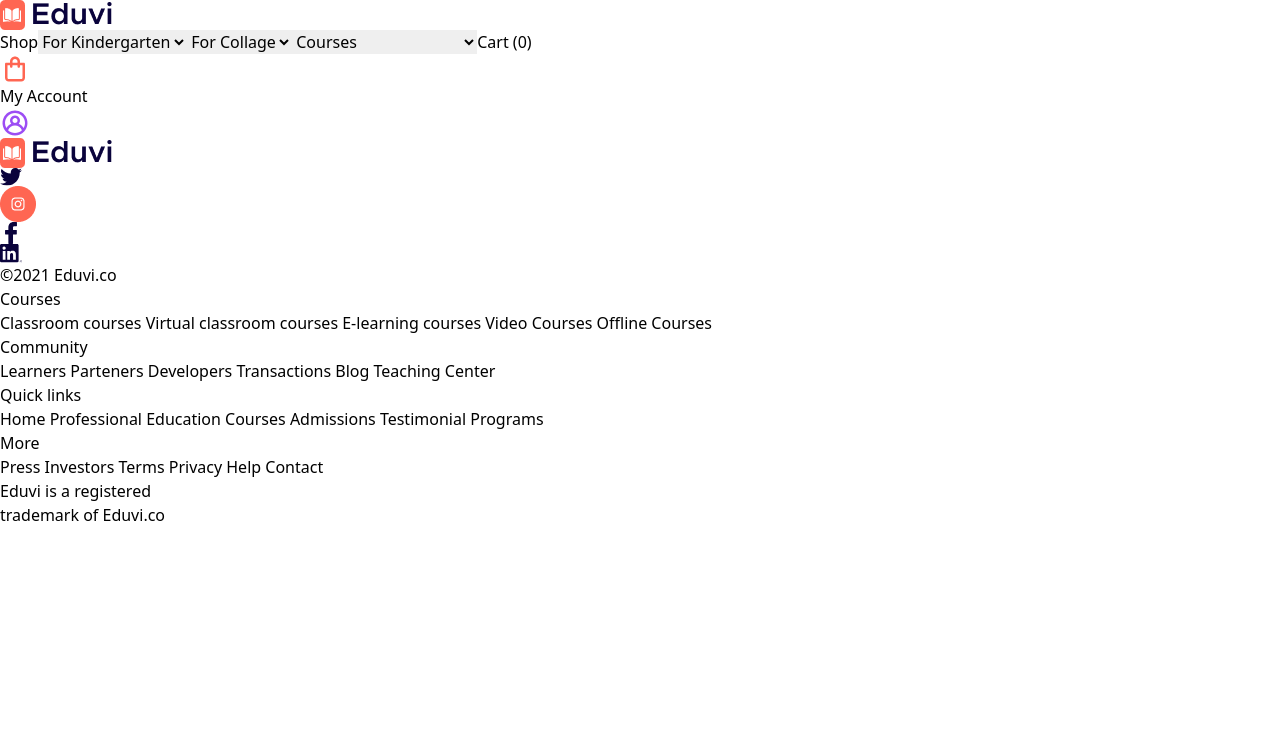
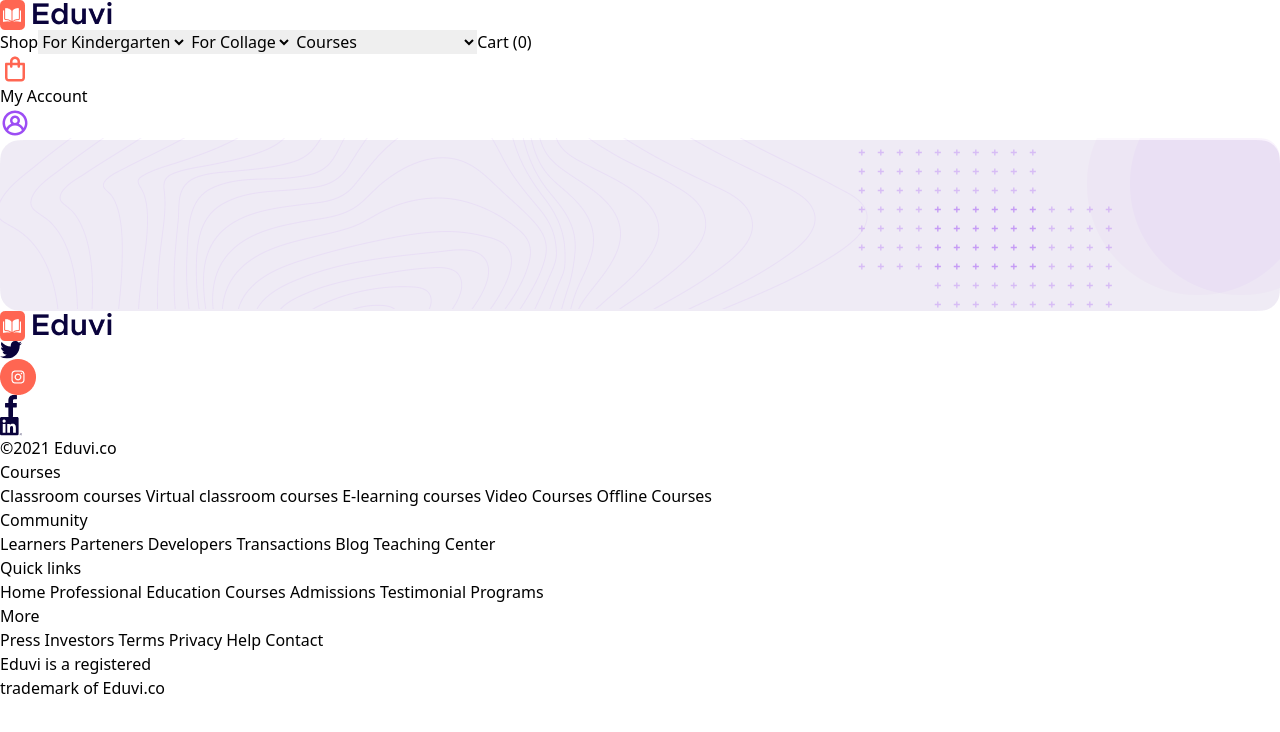
Before and after one commit to ibrohim5009/online-edu-kutubxonasiz-xatto-mantine-xam, a React (Vite) app: page /our-mentors/1 in a window 1280 px wide. Shown: the top 732 px of the page. Built offline with nearby package versions, Linux system fonts and the light colour scheme.

Commit message:
add yoq  mentor id page

```diff
--- a/src/App.jsx
+++ b/src/App.jsx
@@ -9,6 +9,7 @@ import CoursesDetails from "./components/pages/CoursesDetails/CoursesDetails";
 import Pricing from "./components/pages/pricing/Pricing";
 import Become from "./components/pages/become/Become";
 import OurMentors from "./components/pages/ourmentors/OurMentors";
+import OurMentiorsId from "./components/pages/ourmentors/OurMentiorsId";
 
 const App = () => {
   return (
@@ -22,7 +23,8 @@ const App = () => {
           <Route path="/shop" element={<Shop />} />
           <Route path="/pricing" element={<Pricing />} />
           <Route path="/become" element={<Become />} />
-          <Route path="/our-mentors" element={<OurMentors />} />
+          <Route path="/our-mentors/" element={<OurMentors />} />
+          <Route path="/our-mentors/:id" element={<OurMentiorsId />} />
         </Routes>
         <Footer />
       </BrowserRouter>
--- a/src/components/Information/Info.jsx
+++ b/src/components/Information/Info.jsx
@@ -18,8 +18,7 @@ function Info() {
             </p>
             <span className="text-[#5D5A6F] text-[16px] font-normal leading-8">
               High-definition video is video of higher resolution and quality{" "}
-              <br /> than standard-definition. While there is no standardized{" "}
-              <br /> meaning for high-definition, generally any video.
+              <br /> than standard-definition. While there is no standardized{" "} meaning for high-definition, generally any video.
             </span>
             <div>
               {" "}
--- a/src/components/home/Home.jsx
+++ b/src/components/home/Home.jsx
@@ -2,6 +2,7 @@ import React from "react";
 import AboutStudent from "../AboutStudent/AboutStudent";
 import Info from "../Information/Info";
 import Banner from "../banner/Banner";
+import OurMentiorsId from "../pages/ourmentors/OurMentiorsId";
 import Action from "././../AllProject/Action";
 import HeroHeader from "./hero-header/HeroHeader";
 
@@ -13,6 +14,7 @@ function Home() {
       <Action />
       <Info />
       <AboutStudent />
+      <OurMentiorsId/>
     </div>
   );
 }
--- a/src/components/home/navbar/Navbar.jsx
+++ b/src/components/home/navbar/Navbar.jsx
@@ -5,7 +5,7 @@ import Logo from "../../../assets/Logo.png";
 function Navabar() {
   const navigate = useNavigate();
   return (
-    <div className="container mx-auto">
+    <div className="container mx-auto w-[95%]">
       <div className="">
         <nav className="flex justify-around text-[#0A033C] text-lg">
           <Link to="/">
--- /dev/null
+++ b/src/components/pages/ourmentors/OurMentiorsId.jsx
@@ -0,0 +1,16 @@
+import React from 'react'
+import idBG from "../../../assets/idBg.png"
+
+function OurMentiorsId() {
+  return (
+    <div className='container mx-auto w-[95%]'>
+        <div>
+            <div>
+                <img src={idBG} alt="" />
+            </div>
+        </div>
+    </div>
+  )
+}
+
+export default OurMentiorsId
--- a/src/data.js
+++ b/src/data.js
@@ -20,7 +20,7 @@ import mentor6 from "./assets/mentor6.png";
 import mentor7 from "./assets/mentor7.png";
 import mentor8 from "./assets/mentor8.png";
 import mentor9 from "./assets/mentor9.png";
-import star from "./assets/Vector.png"
+import star from "./assets/Vector.png";
 export const projectsData = [
   {
     id: "1",
@@ -227,5 +227,4 @@ export const MentosProjectsNav = [
   {
     name: "For Technology",
   },
-
 ];
```
Also changed, not shown: src/assets/idBg.png (added), src/components/pages/ourmentors/OurMentorProjec.jsx (line endings or trailing spaces).
